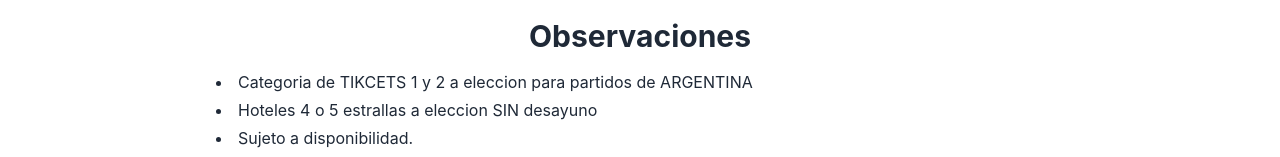
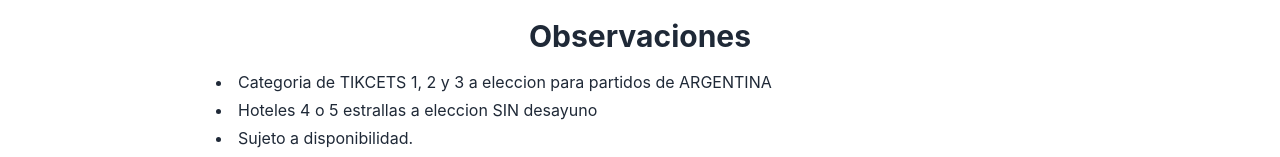
Before and after one commit to estebanpinelli/mi-microsite, a React (Vite) app: page /mundial in a window 1280 px wide. Shown: the part 1324-1481 px from the top of the page. Built offline with nearby package versions, Linux system fonts and the light colour scheme.

Commit message:
modificacion modo oscuro

```diff
--- a/src/components/Mundial.jsx
+++ b/src/components/Mundial.jsx
@@ -128,7 +128,7 @@
         <section>
           <h2 className="text-3xl font-bold mb-4 text-center">Observaciones</h2>
           <ul className="list-disc list-inside space-y-1">
-            <li>Categoria de TIKCETS 1 y 2 a eleccion para partidos de ARGENTINA</li>
+            <li>Categoria de TIKCETS 1, 2 y 3 a eleccion para partidos de ARGENTINA</li>
             <li>Hoteles 4 o 5 estrallas a eleccion SIN desayuno</li>
             <li>Sujeto a disponibilidad.</li>
             <li>No incluye el vuelo internacional</li>
--- a/src/index.css
+++ b/src/index.css
@@ -4,8 +4,7 @@
   font-family: Inter, system-ui, Avenir, Helvetica, Arial, sans-serif;
   line-height: 1.5;
   font-weight: 400;
-
-  color-scheme: light dark;
+  color-scheme: light;
   color: rgba(255, 255, 255, 0.87);
   background-color: #242424;
 
```
